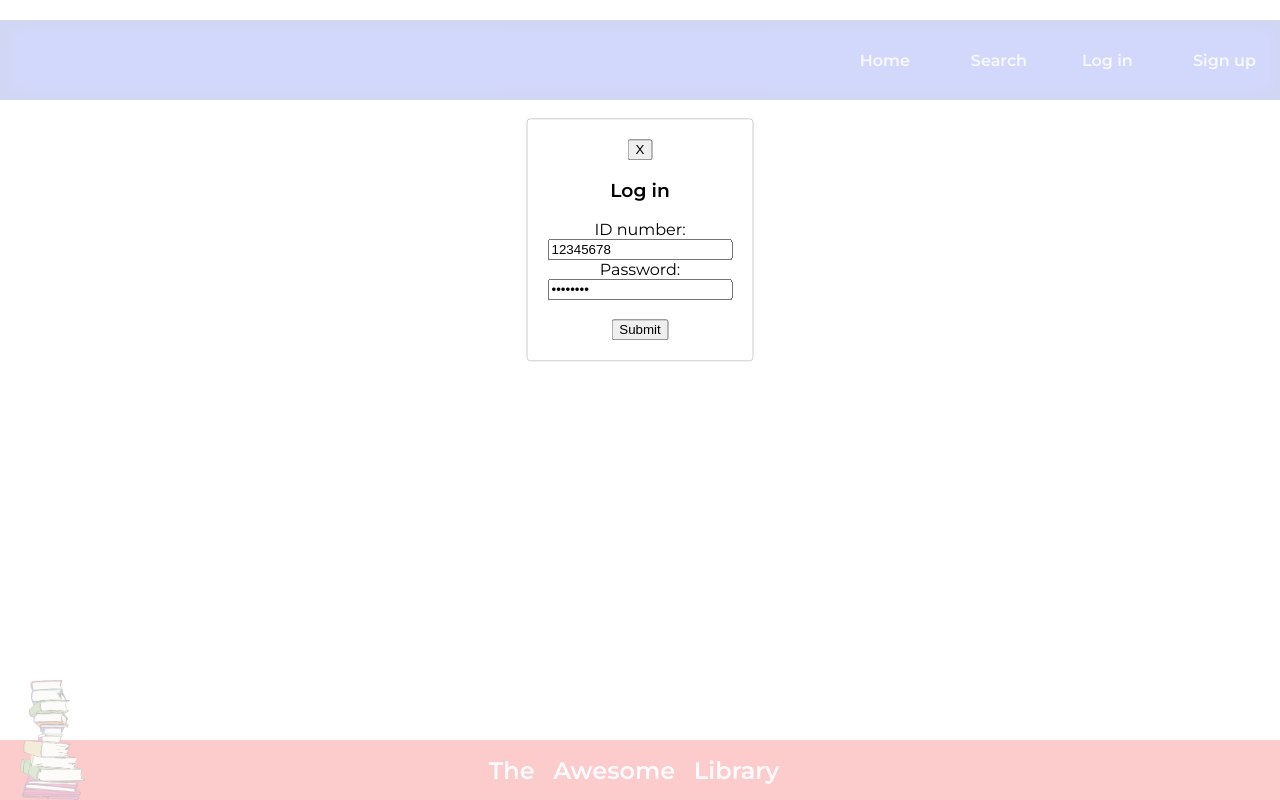
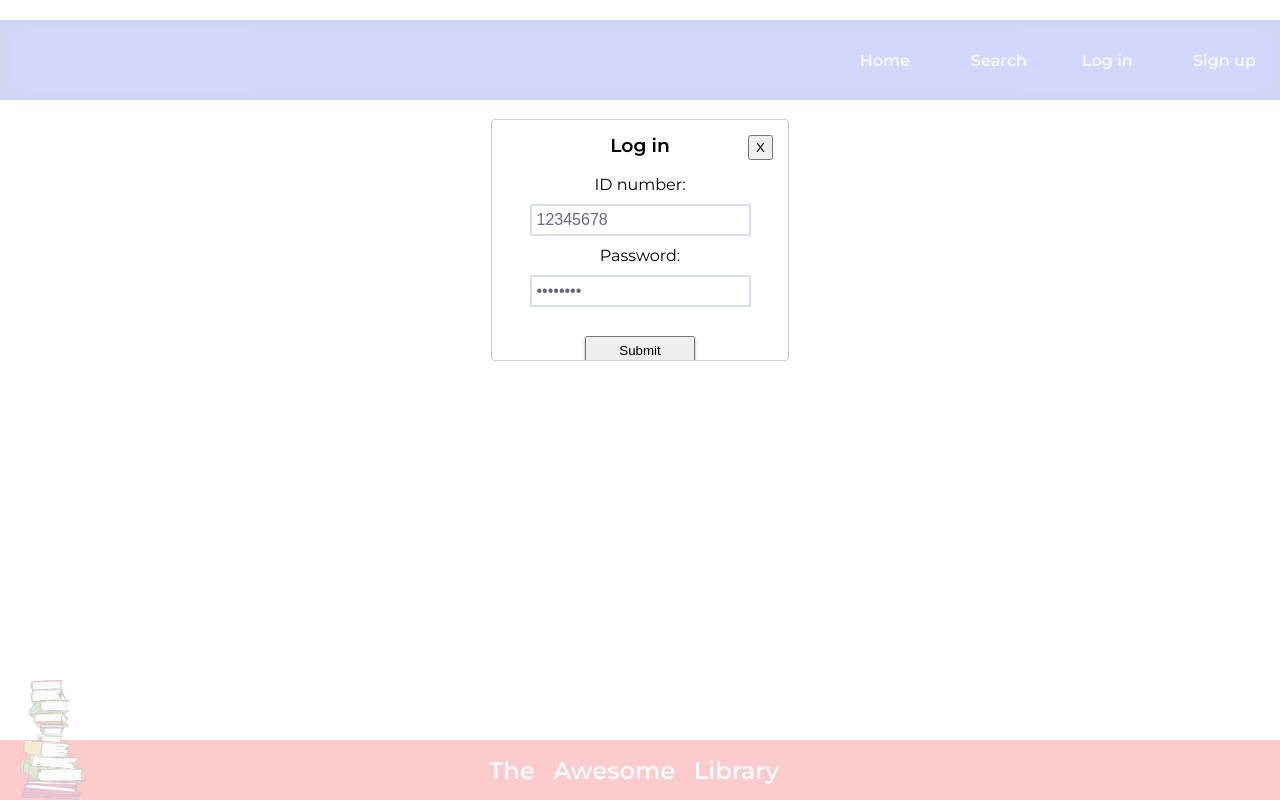
Before and after one commit to cat-rivers/react_library, a React (Create React App) app in the folder awesome_library/: page /mypage in a window 1280 px wide. Both pictures are taken after a click on the element "Log in". Built offline with nearby package versions, Linux system fonts and the light colour scheme; data requests are answered from the project's data file.

Commit message:
buttons and input in modals modified

```diff
--- a/awesome_library/src/components/LoginPopup.css
+++ b/awesome_library/src/components/LoginPopup.css
@@ -1,3 +1,35 @@
 .navbarlink {
-    cursor: pointer;
+  cursor: pointer;
 }
+
+.login-modal {
+  display: flex;
+  flex-direction: column;
+  align-items: center;
+  justify-content: center;
+  width: 20vw;
+  height: 25vh;
+}
+
+.close-btn {
+  margin: 15px;
+  width: 25px;
+  height: 25px;
+  position: absolute;
+  top: 0;
+  right: 0;
+}
+
+input {
+  padding: 5px;
+  border: 2px solid #daddec;
+  margin: 10px 0 10px;
+  font-size: 1rem;
+  color: #656880;
+}
+
+.submit-btn {
+  padding: 5px;
+  width: 50%;
+  box-shadow: 0 2px 2px 0 rgba(0, 0, 0, 0.24), 0 2px 3px 0 rgba(0, 0, 0, 0.19);
+}
--- a/awesome_library/src/components/LoginPopup.js
+++ b/awesome_library/src/components/LoginPopup.js
@@ -50,7 +50,10 @@ const LoginPopup = () => {
         contentLabel="Login"
         style={customStyles}
       >
-        <button onClick={closeModal}>X</button>
+        <div className="login-modal">
+          <button className="close-btn" onClick={closeModal}>
+            X
+          </button>
 
           <h3>Log in</h3>
 
@@ -75,8 +78,11 @@ const LoginPopup = () => {
             <br />
             {hasError ? "Login Failed! Try Again!" : ""}
             <br />
-          <button type="submit">Submit</button>
+            <button className="submit-btn" type="submit">
+              Submit
+            </button>
           </form>
+        </div>
       </Modal>
     </>
   );
--- a/awesome_library/src/components/LogoutPopup.css
+++ b/awesome_library/src/components/LogoutPopup.css
@@ -1,7 +1,27 @@
 .navbarlink {
-    cursor: pointer;
+  cursor: pointer;
 }
 
-#exitbox {
-    background-color: rgb(238, 170, 170) ;
-  }
+.logout-modal {
+  display: flex;
+  flex-direction: column;
+  align-items: center;
+  justify-content: center;
+  width: 20vw;
+  height: 20vh;
+}
+
+.close-btn {
+  margin: 15px;
+  width: 25px;
+  height: 25px;
+  position: absolute;
+  top: 0;
+  right: 0;
+}
+
+.logout-btn {
+  padding: 5px;
+  width: 50%;
+  box-shadow: 0 2px 2px 0 rgba(0, 0, 0, 0.24), 0 2px 3px 0 rgba(0, 0, 0, 0.19);
+}
--- a/awesome_library/src/components/LogoutPopup.js
+++ b/awesome_library/src/components/LogoutPopup.js
@@ -40,17 +40,22 @@ const LogoutPopup = () => {
         contentLabel="logout"
         style={customStyles}
       >
-        <h1>Log Out?</h1>
-        <form>
-          <h3>Are you sure want to Log Out?</h3>
-          <br />
-        </form>
-        <button onClick={closeModal} title="Canceling your Log Out">
-          Cancel
-        </button>
-        <button onClick={closeModalLogOut} title="Logging Out">
-          Log Out
-        </button>
+        <div className="logout-modal">
+          <button className="close-btn" onClick={closeModal}>
+            X
+          </button>
+          <div className="modal-body">
+            <h3>Are you sure want to Log Out?</h3>
+
+            <button
+              className="logout-btn"
+              onClick={closeModalLogOut}
+              title="Logging Out"
+            >
+              Log Out
+            </button>
+          </div>
+        </div>
       </Modal>
     </>
   );
--- a/awesome_library/src/components/SignupPopup.css
+++ b/awesome_library/src/components/SignupPopup.css
@@ -1,3 +1,26 @@
 .navbarlink {
-    cursor: pointer;
+  cursor: pointer;
 }
+
+.close-btn {
+  margin: 15px;
+  width: 25px;
+  height: 25px;
+  position: absolute;
+  top: 0;
+  right: 0;
+}
+
+input {
+  padding: 5px;
+  border: 2px solid #daddec;
+  margin: 10px 0 10px;
+  font-size: 1rem;
+  color: #656880;
+}
+
+.submit-btn {
+  padding: 5px;
+  width: 50%;
+  box-shadow: 0 2px 2px 0 rgba(0, 0, 0, 0.24), 0 2px 3px 0 rgba(0, 0, 0, 0.19);
+}
--- a/awesome_library/src/components/SignupPopup.js
+++ b/awesome_library/src/components/SignupPopup.js
@@ -61,7 +61,9 @@ const SignupPopup = () => {
         contentLabel="Signup"
         style={customStyles}
       >
-        <button onClick={closeModal}>X</button>
+        <button className="close-btn" onClick={closeModal}>
+          X
+        </button>
         <h3>Sign up</h3>
 
         <form
@@ -82,7 +84,9 @@ const SignupPopup = () => {
           <input type="password" id="password" name="password" />
           <br />
           <br />
-          <button type="submit">Submit</button>
+          <button className="submit-btn" type="submit">
+            Submit
+          </button>
         </form>
       </Modal>
     </>
```
Lines whose indentation alone changed are shown as unchanged.
